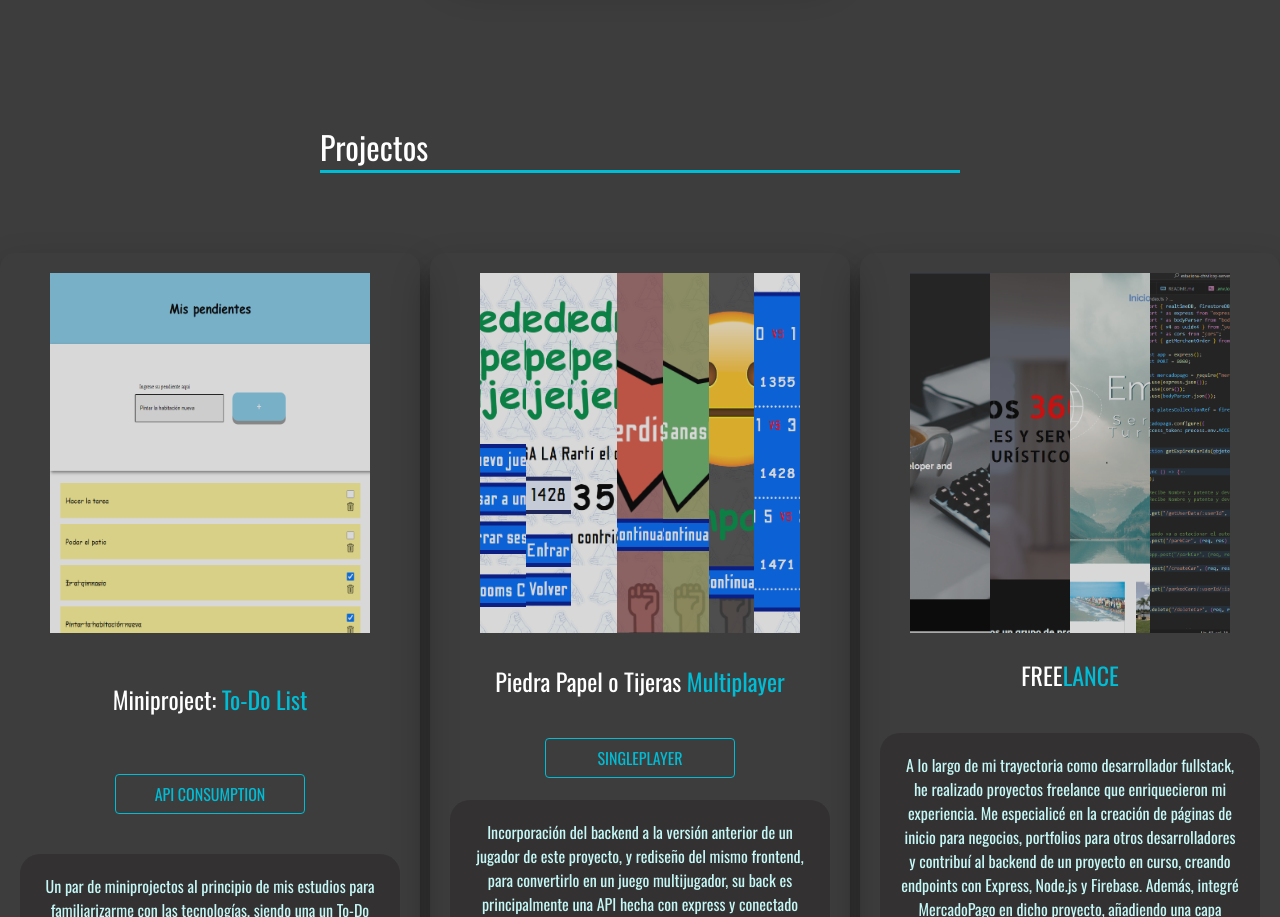
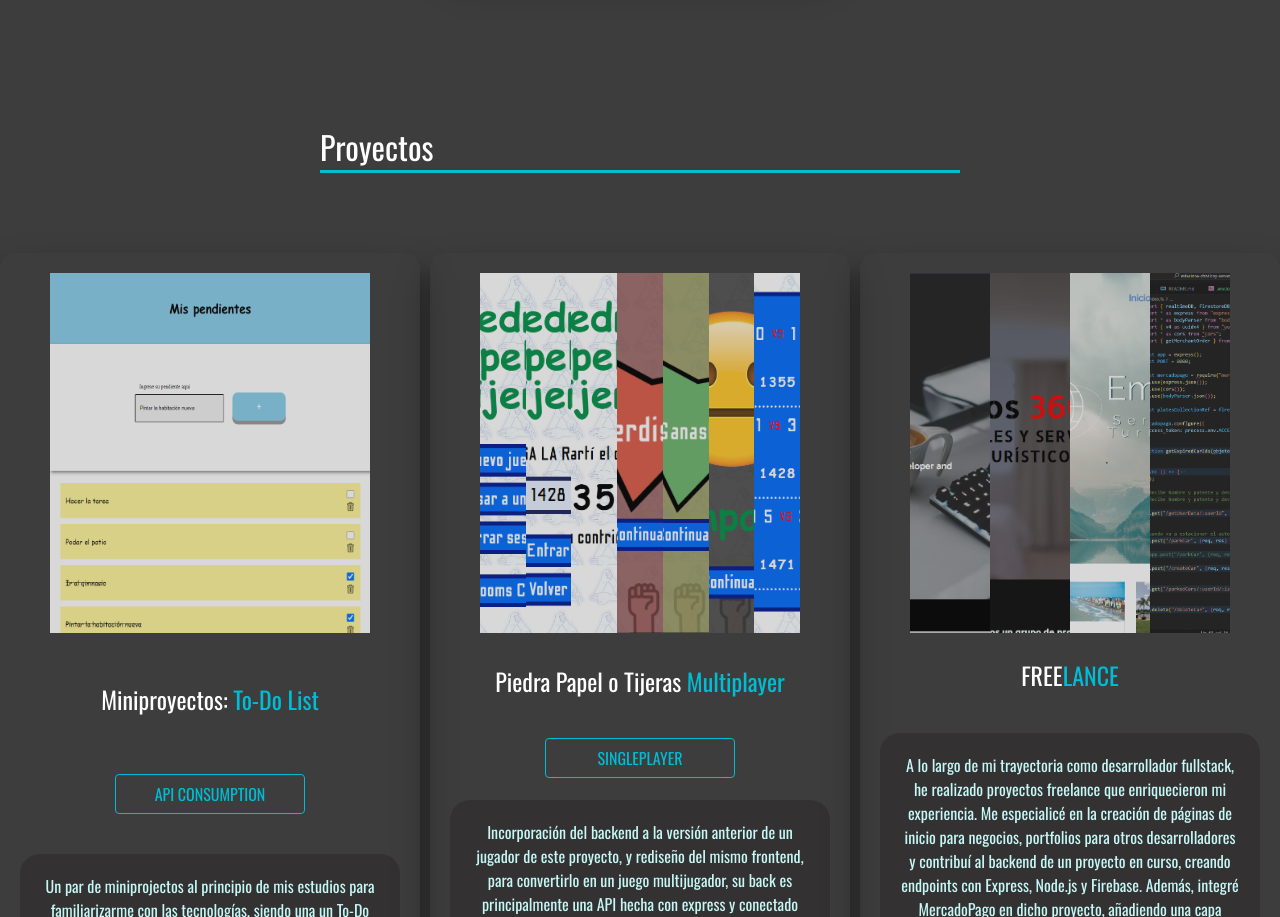
Before and after one commit to axelsuarezdev/portfolio, a React app: page / in a window 1280 px wide. Shown: the part 760-1677 px from the top of the page. Built offline with nearby package versions, Linux system fonts and the light colour scheme.

Commit message:
design fix

```diff
--- a/src/components/projects.tsx
+++ b/src/components/projects.tsx
@@ -121,7 +121,7 @@ function Projects() {
           className={css.project__name}
           style={getThemeContent({ color: "black" }, { color: "white" })}
         >
-          Miniproject:{" "}
+          {language === "es" ? "Miniproyectos: " : "Miniprojects: "}
           <span style={{ color: "#00BCD4" }}>
             {getMiniProjectContent(
               languageText[language].projects.miniProjects.titles.toDoList,
--- a/src/pages/Home.tsx
+++ b/src/pages/Home.tsx
@@ -75,7 +75,7 @@ function Home() {
           margin: "20vh auto 10vh auto",
         }}
       >
-        {language === "es" ? "Projectos" : "Projects"}
+        {language === "es" ? "Proyectos" : "Projects"}
       </h1>
       <Projects />
       <Footer />
```
